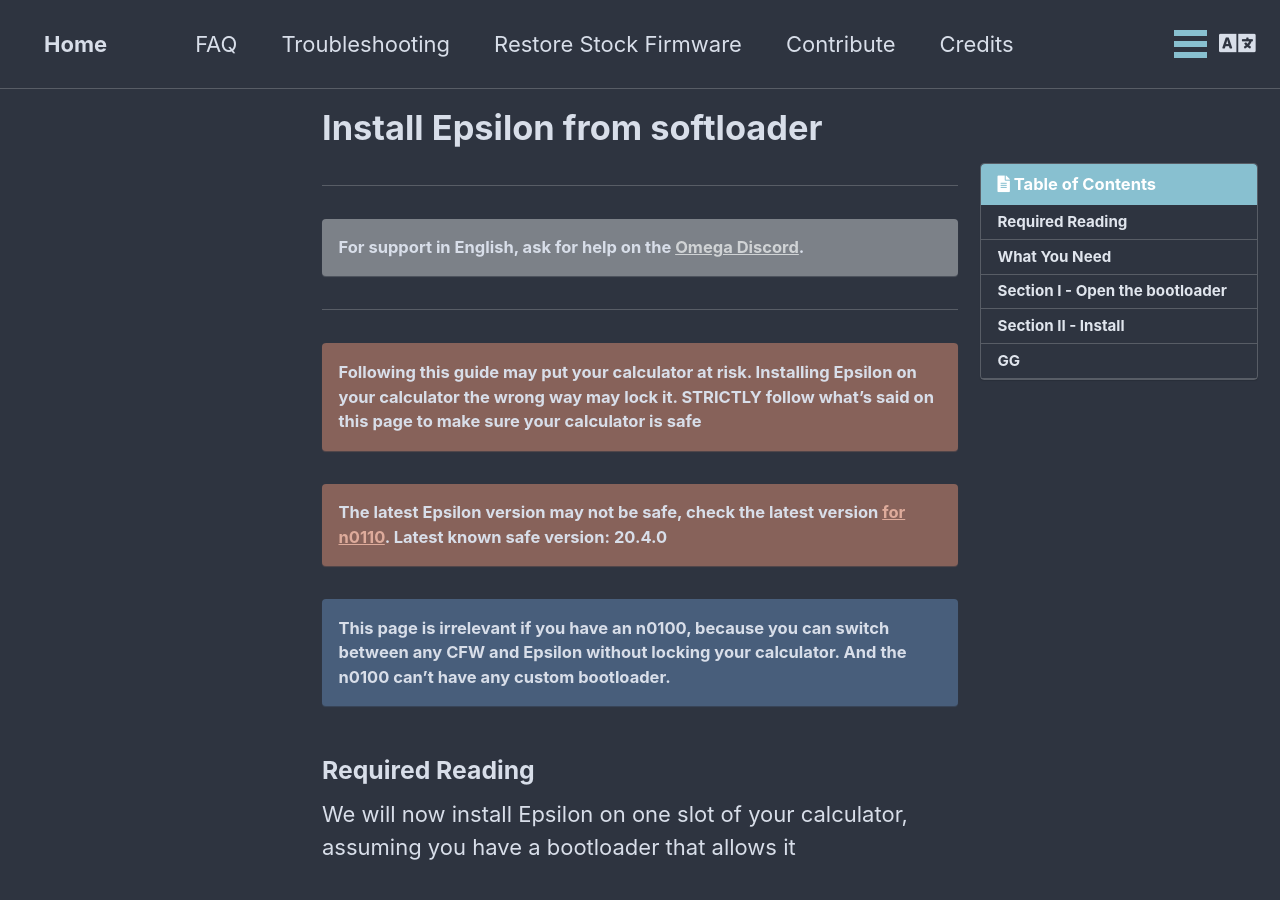
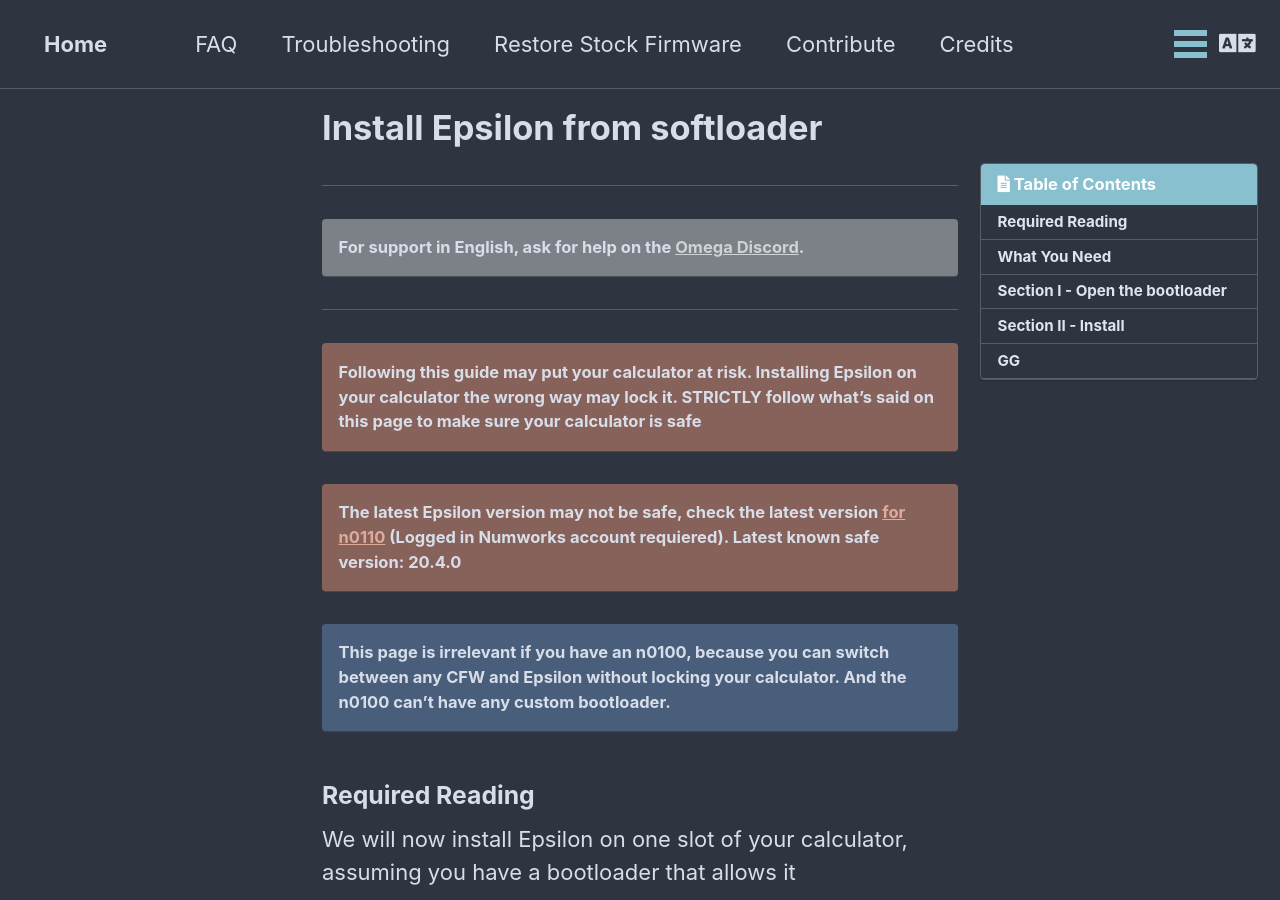
Before and after one commit to Omega-Numworks/Omega-Guide, a Jekyll site: the page built from _pages/en_US/install-epsilon-from-softloader.md, in a window 1280 px wide and 900 px high. Built offline with Jekyll 4.4.1, drawn with Linux system fonts in a browser that asks for light colours; comment, search, counter and statistics services are not loaded.

Commit message:
Update install-epsilon-from-softloader.md

```diff
--- a/_pages/en_US/install-epsilon-from-softloader.md
+++ b/_pages/en_US/install-epsilon-from-softloader.md
@@ -7,7 +7,7 @@
 Following this guide may put your calculator at risk. Installing Epsilon on your calculator the wrong way may lock it. **STRICTLY** follow what's said on this page to make sure your calculator is safe
 {: .notice--warning}
 
-The latest Epsilon version may not be safe, check the latest version [for n0110](https://my.numworks.com/firmwares/n0110/stable.json). Latest known safe version: **20.4.0**
+The latest Epsilon version may not be safe, check the latest version [for n0110](https://my.numworks.com/firmwares/n0110/stable.json) (Logged in Numworks account requiered). Latest known safe version: **20.4.0**
 {: .notice--warning}
 
 This page is irrelevant if you have an n0100, because you can switch between any CFW and Epsilon without locking your calculator. And the n0100 can't have any custom bootloader.
```
